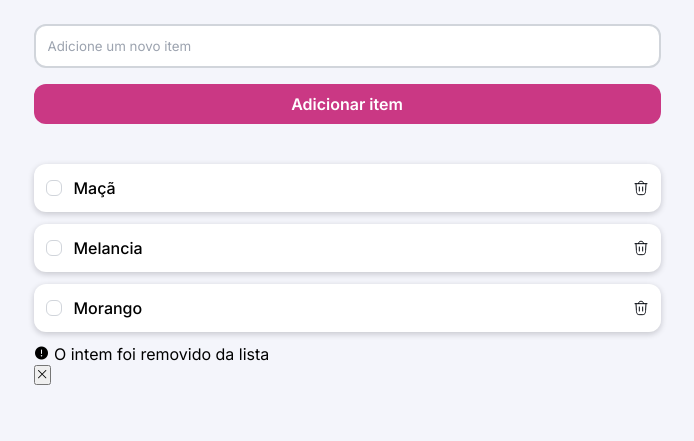
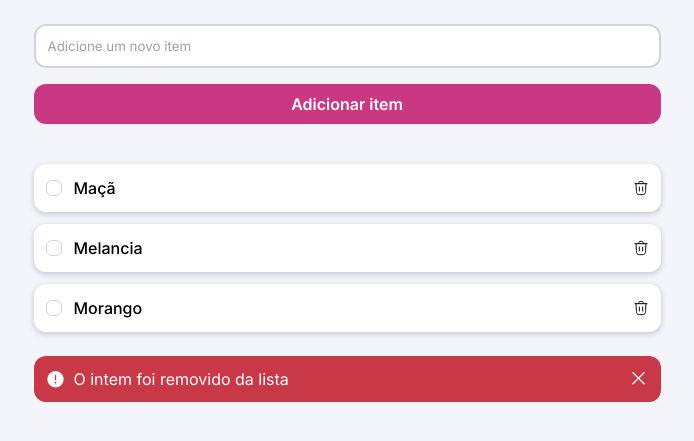
Before and after one commit to Henrique-Sousa-11TIA/Quicklist, a plain HTML site: page index.html in a window 1280 px wide. Shown: the part 185-626 px from the top of the page, without its empty margins (293-987 px from the left). Drawn offline with nearby package versions, Linux system fonts and the light colour scheme.

Commit message:
adição das estilizacões para a div.warning

```diff
--- a/style.css
+++ b/style.css
@@ -182,7 +182,40 @@ main{
             img{
                 width: 1.6rem;
                 opacity: 0.7rem;
-            };
+            }
           }
     }
 }
+
+.warning{
+    background: var(--color-danger);
+    color: var(--always-white);
+    padding: 1.2rem;
+    display: flex;
+    align-items: center;
+    justify-content: space-between;
+    border-radius: 1.2rem;
+    margin-top: 2.4rem;
+    opacity: 1;
+    transform: translateY(0);
+    transition: opacity 0.4s ease, transform 0.4s ease;
+
+
+
+    div{
+        display: flex;
+        align-items: center;
+        gap: 0.8rem;
+    }
+
+        i{
+            font-size: 2rem;
+        }
+
+        button{
+            border: none;
+            background: none;
+            color: var(--always-white);
+
+        }
+}
```
